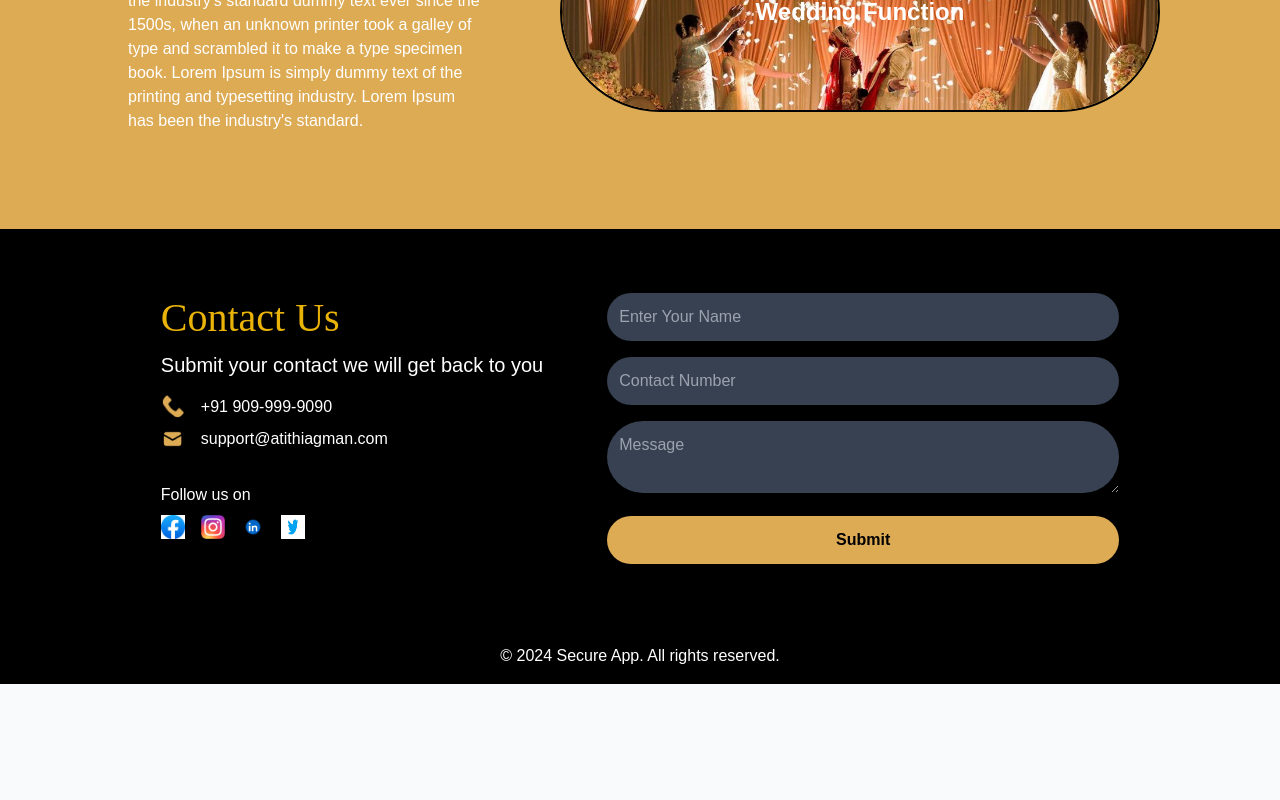
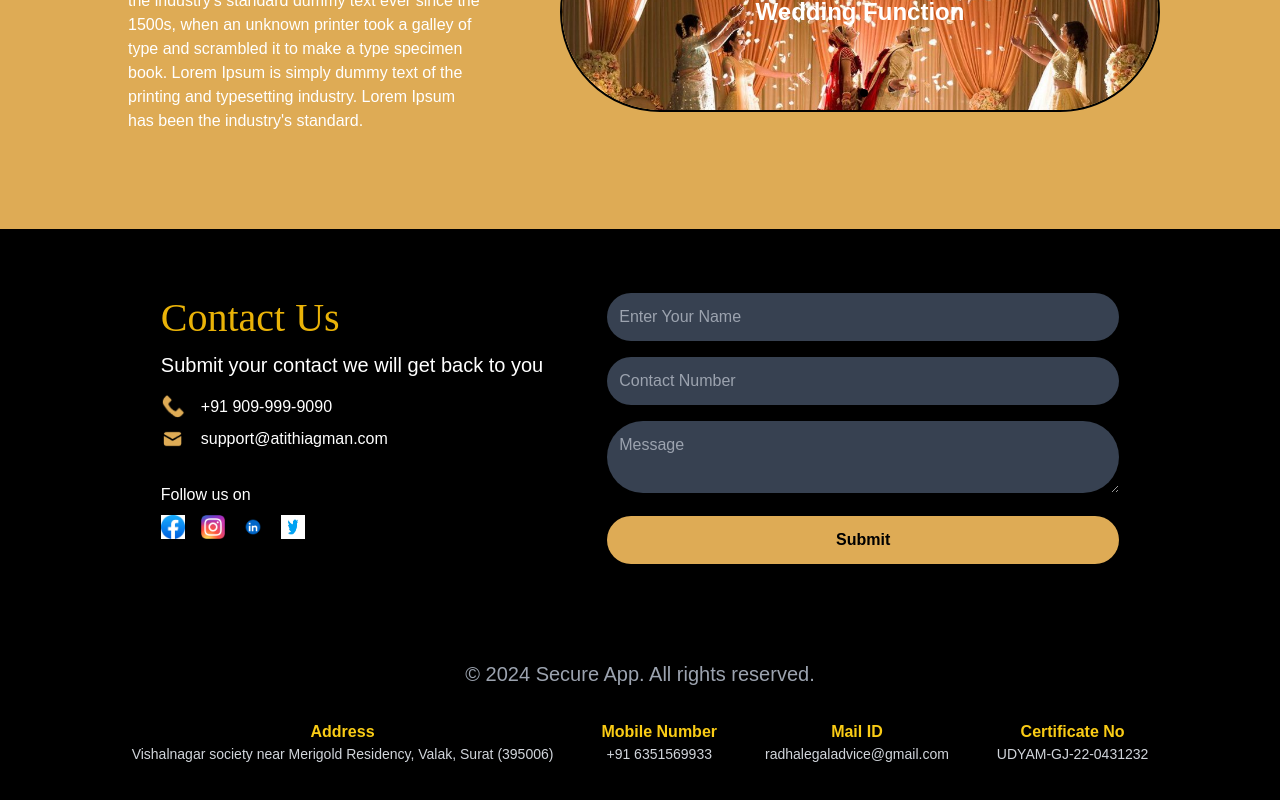
Before and after one commit to ashish739293/atithi_agman, a Next.js app: page / in a window 1280 px wide. Shown: the part 1769-2569 px from the top of the page. Before the commit the page ends 2453 px from the top, so only its background shows below. Built offline with nearby package versions, Linux system fonts and the light colour scheme; a web font is replaced by a local one.

Commit message:
Signed-off-by: krish2003 <krishna.628145@gmail.com>

```diff
--- a/src/components/Footer.js
+++ b/src/components/Footer.js
@@ -1,7 +1,46 @@
-export default function Footer(){
-    return(
-        <div className="bg-black text-white text-center py-4">
-              <div className="container mx-auto">© 2024 Secure App. All rights reserved.</div>
+export default function Footer() {
+    return (
+      <div className="bg-black text-white text-center py-8">
+        <div className="container mx-auto">
+          {/* Main Footer Text */}
+          <p className="text-lg sm:text-xl mb-6 text-gray-400">© 2024 Secure App. All rights reserved.</p>
+
+          {/* Additional Footer Information */}
+          <div className="mt-4 space-y-6 sm:space-y-0 sm:flex sm:justify-center sm:space-x-12 sm:mt-8">
+            <div className="flex flex-col items-center">
+              <p className="font-semibold text-yellow-400">Address</p>
+              <p className="text-gray-300 text-sm">Vishalnagar society near Merigold Residency, Valak, Surat (395006)</p>
             </div>
-    )
-}
+            <div className="flex flex-col items-center">
+              <p className="font-semibold text-yellow-400">Mobile Number</p>
+              <p className="text-gray-300 text-sm">+91 6351569933</p>
+            </div>
+            <div className="flex flex-col items-center">
+              <p className="font-semibold text-yellow-400">Mail ID</p>
+              <p className="text-gray-300 text-sm">radhalegaladvice@gmail.com</p>
+            </div>
+            <div className="flex flex-col items-center">
+              <p className="font-semibold text-yellow-400">Certificate No</p>
+              <p className="text-gray-300 text-sm">UDYAM-GJ-22-0431232</p>
+            </div>
+          </div>
+
+          {/* Social Icons */}
+          <div className="mt-6 flex justify-center space-x-8">
+            <a href="https://facebook.com" target="_blank" className="text-gray-400 hover:text-yellow-400 transition-colors">
+              <i className="fab fa-facebook-f text-xl"></i>
+            </a>
+            <a href="https://twitter.com" target="_blank" className="text-gray-400 hover:text-yellow-400 transition-colors">
+              <i className="fab fa-twitter text-xl"></i>
+            </a>
+            <a href="https://linkedin.com" target="_blank" className="text-gray-400 hover:text-yellow-400 transition-colors">
+              <i className="fab fa-linkedin-in text-xl"></i>
+            </a>
+            <a href="https://instagram.com" target="_blank" className="text-gray-400 hover:text-yellow-400 transition-colors">
+              <i className="fab fa-instagram text-xl"></i>
+            </a>
+          </div>
+        </div>
+      </div>
+    );
+  }
```
